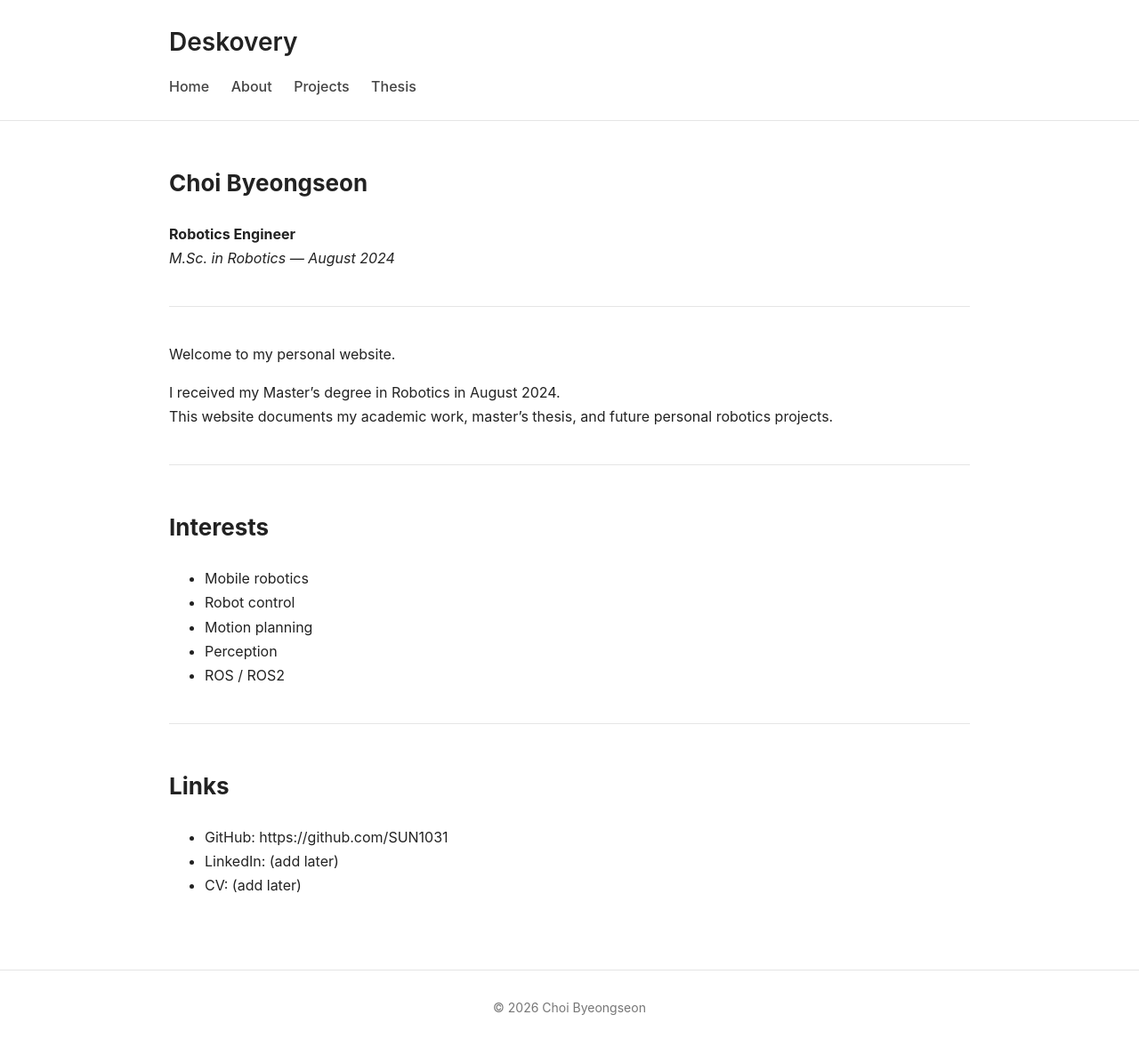
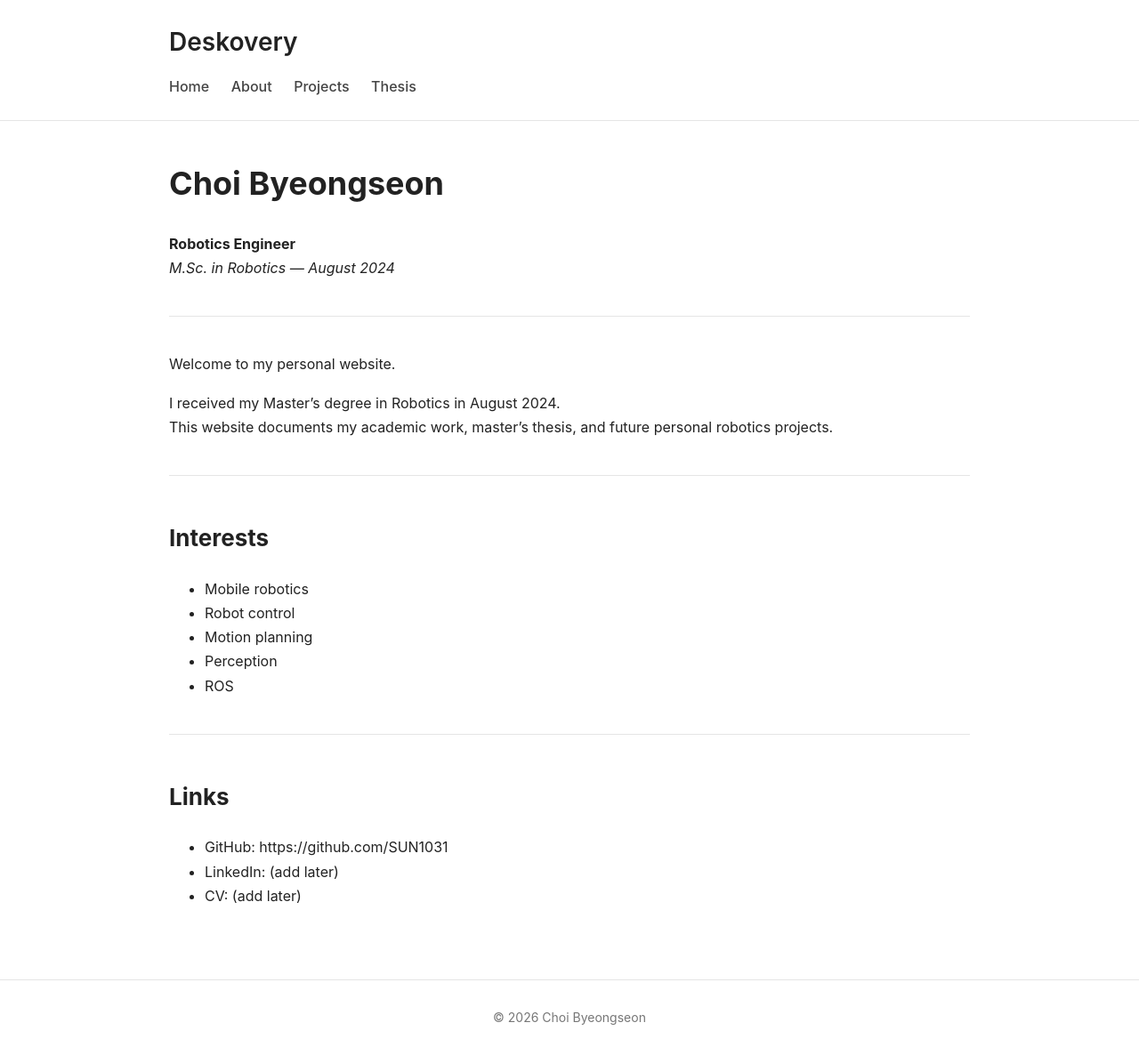
Before and after one commit to SUN1031/SUN1031.github.io, a Jekyll site: the page built from index.md, in a window 1280 px wide. Shown: the whole page at 89% size. Built offline with Jekyll 4.4.1, drawn with Linux system fonts in a browser that asks for light colours.

```diff
--- a/index.md
+++ b/index.md
@@ -3,7 +3,7 @@ layout: default
 title: Home
 ---
 
-## Choi Byeongseon
+# Choi Byeongseon
 
 **Robotics Engineer**
 *M.Sc. in Robotics — August 2024*
@@ -22,7 +22,7 @@ This website documents my academic work, master’s thesis, and future personal
 - Robot control
 - Motion planning
 - Perception
-- ROS / ROS2
+- ROS
 
 ---
 
```
